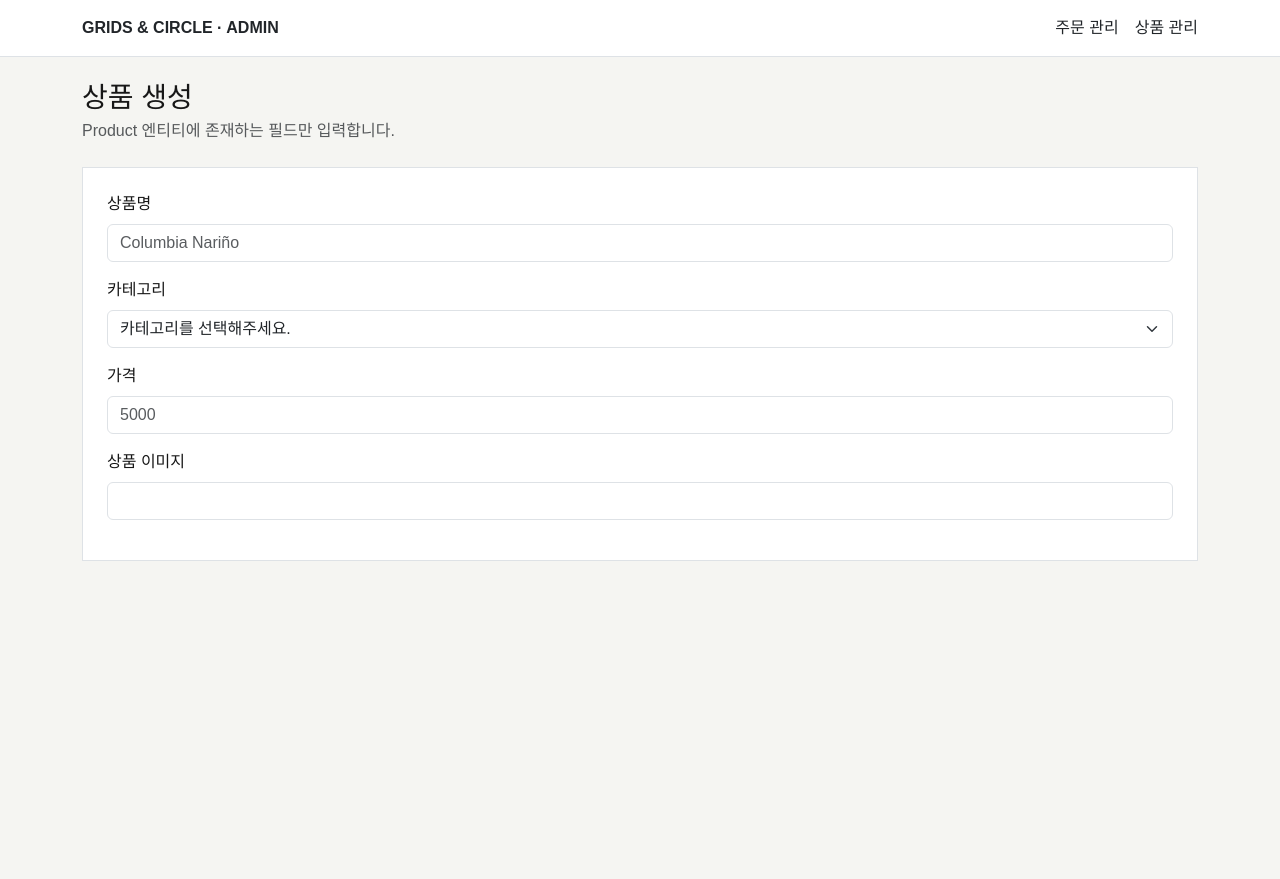
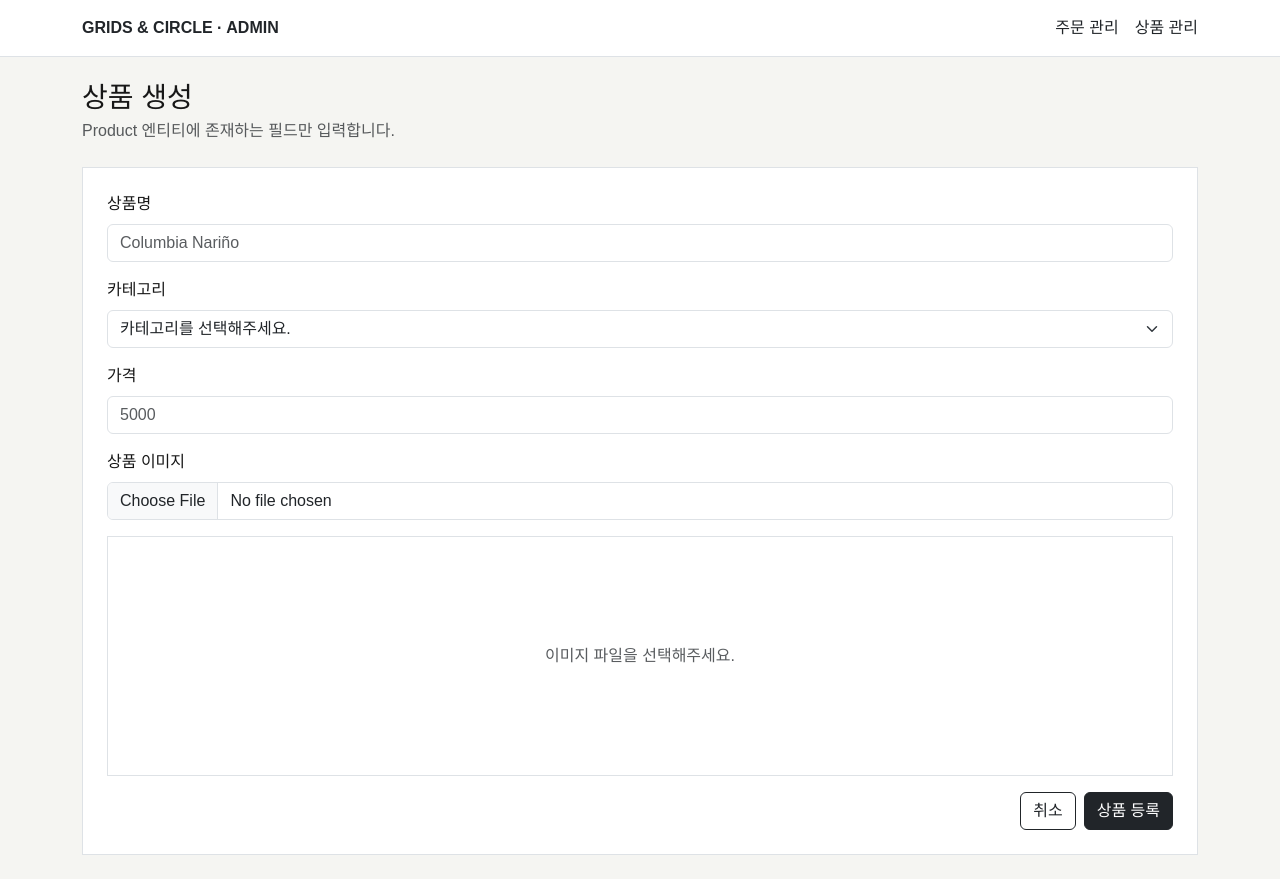
Before and after one commit to prgrms-be-devcourse/NBE12-14-1-TEAM03, a Next.js app in the folder frontend/: page /admin/products/create in a window 1280 px wide. Before the commit the page ends 800 px from the top, so only its background shows below. Built offline with nearby package versions, Linux system fonts and the light colour scheme.

Commit message:
관리자 상품 목록 및 생성 기능 구현

```diff
--- a/frontend/src/app/admin/products/create/page.tsx
+++ b/frontend/src/app/admin/products/create/page.tsx
@@ -1,6 +1,65 @@
+"use client";
+
+import { useState, type SubmitEvent } from "react";
+import { useRouter } from "next/navigation";
 import PageHeader from "@/components/common/PageHeader";
+import Button from "@/components/ui/Button";
 
 export default function ProductCreatePage() {
+    const [file, setFile] = useState<File | null>(null);
+    const [previewUrl, setPreviewUrl] = useState<string | null>(null);
+    const router = useRouter();
+
+    async function handleSubmit(e: SubmitEvent<HTMLFormElement>) {
+        e.preventDefault();
+
+        if (!file) {
+            alert("상품 이미지를 선택해주세요.");
+            return;
+        }
+
+        try {
+            const productFormData = new FormData(e.currentTarget);
+            const name = String(productFormData.get("name"));
+            const category = String(productFormData.get("category"));
+            const price = Number(productFormData.get("price"));
+            const imageFormData = new FormData();
+            imageFormData.append("file", file);
+            const imageResponse = await fetch("/api/images", {
+                method: "POST",
+                body: imageFormData,
+            });
+
+            if (!imageResponse.ok) {
+                throw new Error("이미지 업로드에 실패했습니다.");
+            }
+
+            const imageData = await imageResponse.json();
+            const photoUrl = imageData.data.photoUrl;
+            const productResponse = await fetch("/api/products/admin", {
+                method: "POST",
+                headers: {
+                    "Content-Type": "application/json",
+                },
+                body: JSON.stringify({
+                    name,
+                    category,
+                    price,
+                    photoUrl,
+                }),
+            });
+
+            if (!productResponse.ok) {
+                throw new Error("상품 등록에 실패했습니다.");
+            }
+            router.push("/admin/products");
+
+        } catch (error) {
+            console.error(error);
+            alert("상품 등록 중 오류가 발생했습니다.");
+        }
+    }
+
     return (
         <>
             <PageHeader
@@ -9,16 +68,18 @@ export default function ProductCreatePage() {
             />
 
             <section className="border bg-white p-4">
+                <form onSubmit={handleSubmit}>
                     <div className="mb-3">
                         <label htmlFor="name" className="form-label">
                             상품명
                         </label>
-
                         <input
                             id="name"
+                            name="name"
                             type="text"
                             className="form-control"
                             placeholder="Columbia Nariño"
+                            required
                         />
                     </div>
 
@@ -26,11 +87,12 @@ export default function ProductCreatePage() {
                         <label htmlFor="category" className="form-label">
                             카테고리
                         </label>
-
                         <select
                             id="category"
+                            name="category"
                             className="form-select"
                             defaultValue=""
+                            required
                         >
                             <option value="" disabled>
                                 카테고리를 선택해주세요.
@@ -44,28 +106,78 @@ export default function ProductCreatePage() {
                         <label htmlFor="price" className="form-label">
                             가격
                         </label>
-
                         <input
                             id="price"
+                            name="price"
                             type="number"
                             className="form-control"
                             placeholder="5000"
                             min="1"
+                            required
                         />
                     </div>
 
                     <div className="mb-3">
-                    <label htmlFor="photoUrl" className="form-label">
+                        <label htmlFor="file" className="form-label">
                             상품 이미지
                         </label>
+                        <input
+                            id="file"
+                            type="file"
+                            className="form-control mb-3"
+                            accept="image/png, image/jpeg, image/webp"
+                            onChange={(e) => {
+                                const selectedFile =
+                                    e.target.files?.[0] ?? null;
 
-                    <input
-                        id="photoUrl"
-                        type="text"
-                        className="form-control"
+                                setFile(selectedFile);
 
+                                if (selectedFile) {
+                                    setPreviewUrl(
+                                        URL.createObjectURL(selectedFile)
+                                    );
+                                } else {
+                                    setPreviewUrl(null);
+                                }
+                            }}
                         />
+                        <div
+                            className="border bg-white d-flex align-items-center justify-content-center"
+                            style={{ minHeight: "240px"}}
+                        >
+                            {previewUrl ? (
+                                <img
+                                    src={previewUrl}
+                                    alt="상품 이미지 미리보기"
+                                    style={{
+                                        maxWidth: "100%",
+                                        maxHeight: "220px",
+                                        objectFit: "contain",
+                                    }}
+                                />
+                            ) : (
+                                <span className="text-body-secondary">
+                                    이미지 파일을 선택해주세요.
+                                </span>
+                            )}
                         </div>
+                    </div>
+
+                    <div className="d-flex justify-content-end gap-2">
+                        <Button
+                            type="button"
+                            variant="outline-dark"
+                            onClick={() => router.push("/admin/products")}
+                        >
+                            취소
+                        </Button>
+
+                        <Button type="submit">
+                            상품 등록
+                        </Button>
+                    </div>
+
+                </form>
             </section>
         </>
     );
--- a/frontend/src/types/product.ts
+++ b/frontend/src/types/product.ts
@@ -4,4 +4,6 @@ export interface ProductResponse {
     category: string;
     price: number;
     photoUrl: string | null;
+    createDate: string | null;
+    modifyDate: string | null;
 }
```
Also changed, not shown: frontend/src/app/admin/products/page.tsx (+19 -10 lines), 1 other file (tests, documents, lock files or other folders). Lines whose indentation alone changed are shown as unchanged.
